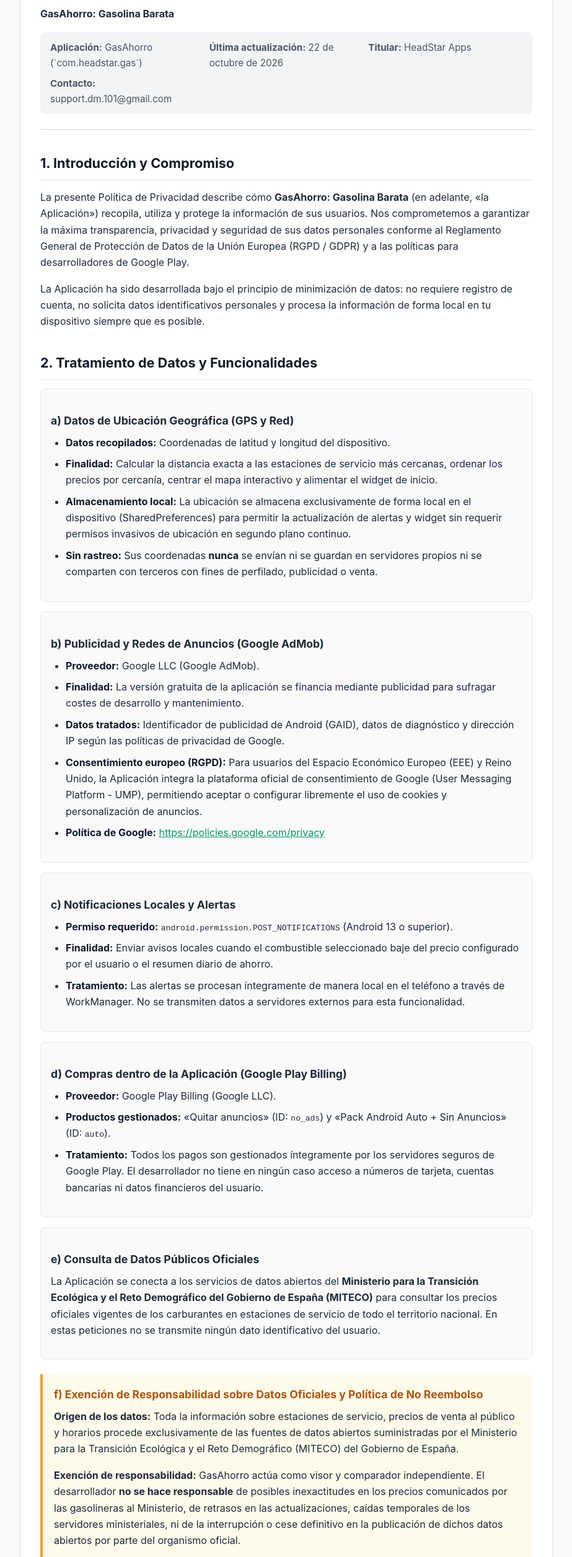
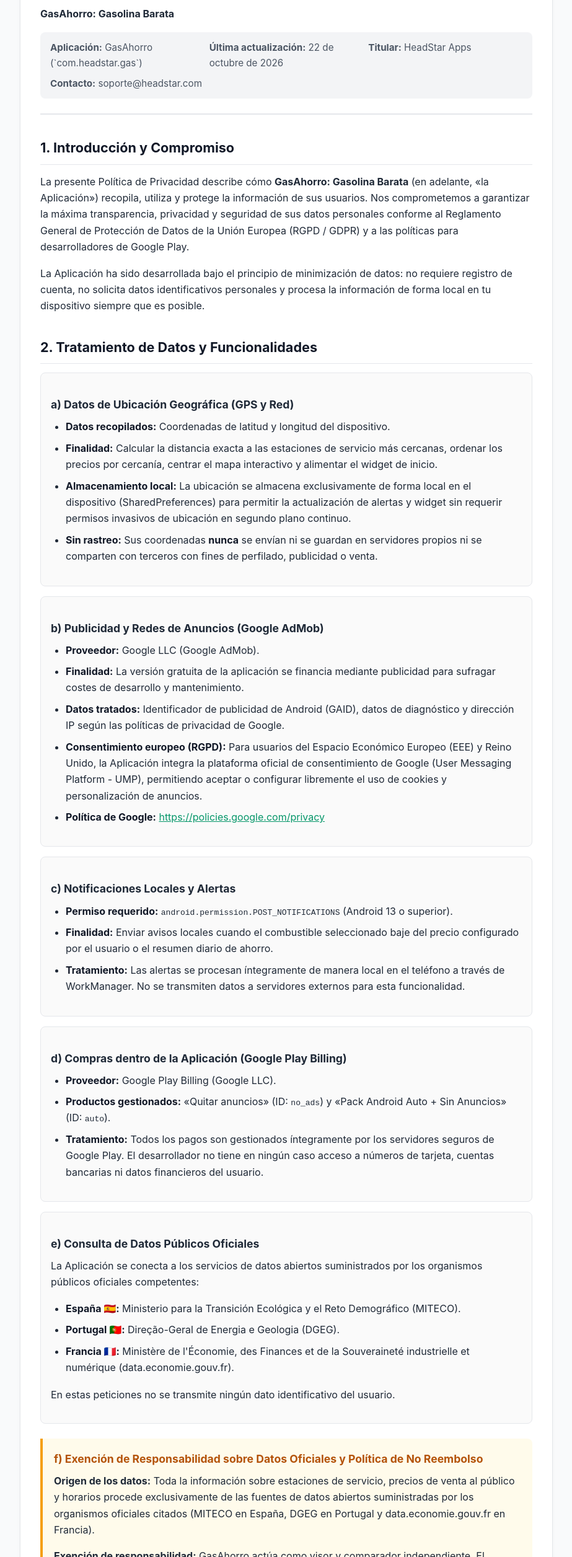
Before and after one commit to headstar101/GasAhorro, a plain HTML site: page index.html in a window 1280 px wide. Shown: the part 150-2662 px from the top of the page at 62% size, without its empty margins (178-1101 px from the left). Drawn offline with Linux system fonts and the light colour scheme.

Commit message:
Add files via upload

```diff
--- a/index.html
+++ b/index.html
@@ -181,7 +181,7 @@
             <div><strong>Aplicación:</strong> GasAhorro (`com.headstar.gas`)</div>
             <div><strong>Última actualización:</strong> 22 de octubre de 2026</div>
             <div><strong>Titular:</strong> HeadStar Apps</div>
-            <div><strong>Contacto:</strong> support.dm.101@gmail.com</div>
+            <div><strong>Contacto:</strong> soporte@headstar.com</div>
         </div>
     </header>
 
@@ -240,7 +240,15 @@
         <div class="card-feature">
             <h3>e) Consulta de Datos Públicos Oficiales</h3>
             <p>
-                La Aplicación se conecta a los servicios de datos abiertos del <strong>Ministerio para la Transición Ecológica y el Reto Demográfico del Gobierno de España (MITECO)</strong> para consultar los precios oficiales vigentes de los carburantes en estaciones de servicio de todo el territorio nacional. En estas peticiones no se transmite ningún dato identificativo del usuario.
+                La Aplicación se conecta a los servicios de datos abiertos suministrados por los organismos públicos oficiales competentes:
+            </p>
+            <ul>
+                <li><strong>España 🇪🇸:</strong> Ministerio para la Transición Ecológica y el Reto Demográfico (MITECO).</li>
+                <li><strong>Portugal 🇵🇹:</strong> Direção-Geral de Energia e Geologia (DGEG).</li>
+                <li><strong>Francia 🇫🇷:</strong> Ministère de l'Économie, des Finances et de la Souveraineté industrielle et numérique (data.economie.gouv.fr).</li>
+            </ul>
+            <p>
+                En estas peticiones no se transmite ningún dato identificativo del usuario.
             </p>
         </div>
 
@@ -248,13 +256,13 @@
         <div class="alert-box">
             <h3>f) Exención de Responsabilidad sobre Datos Oficiales y Política de No Reembolso</h3>
             <p>
-                <strong>Origen de los datos:</strong> Toda la información sobre estaciones de servicio, precios de venta al público y horarios procede exclusivamente de las fuentes de datos abiertos suministradas por el Ministerio para la Transición Ecológica y el Reto Demográfico (MITECO) del Gobierno de España.
+                <strong>Origen de los datos:</strong> Toda la información sobre estaciones de servicio, precios de venta al público y horarios procede exclusivamente de las fuentes de datos abiertos suministradas por los organismos oficiales citados (MITECO en España, DGEG en Portugal y data.economie.gouv.fr en Francia).
             </p>
             <p>
-                <strong>Exención de responsabilidad:</strong> GasAhorro actúa como visor y comparador independiente. El desarrollador <strong>no se hace responsable</strong> de posibles inexactitudes en los precios comunicados por las gasolineras al Ministerio, de retrasos en las actualizaciones, caídas temporales de los servidores ministeriales, ni de la interrupción o cese definitivo en la publicación de dichos datos abiertos por parte del organismo oficial.
+                <strong>Exención de responsabilidad:</strong> GasAhorro actúa como visor y comparador independiente. El desarrollador <strong>no se hace responsable</strong> de posibles inexactitudes en los precios comunicados por las gasolineras a dichos organismos, de retrasos en las actualizaciones, caídas temporales de los servidores oficiales, ni de la interrupción o cese definitivo en la publicación de dichos datos abiertos por parte de las entidades públicas correspondientes.
             </p>
             <p>
-                <strong>Política de No Reembolso de Productos Únicos:</strong> Las compras de productos únicos dentro de la aplicación («Quitar anuncios» - ID: <code>no_ads</code> y «Pack Android Auto + Sin Anuncios» - ID: <code>auto</code>) son de pago único y definitivas. <strong>En ningún caso se devolverá el dinero ni se realizarán reembolsos</strong> si los servicios de datos del Ministerio fallan, sufren cortes, se suspenden o el organismo público deja de publicar la información de carburantes, al tratarse de causas de fuerza mayor externas y completamente ajenas a esta aplicación.
+                <strong>Política de No Reembolso de Productos Únicos:</strong> Las compras de productos únicos dentro de la aplicación («Quitar anuncios» - ID: <code>no_ads</code> y «Pack Android Auto + Sin Anuncios» - ID: <code>auto</code>) son de pago único y definitivas. <strong>En ningún caso se devolverá el dinero ni se realizarán reembolsos</strong> si los servicios de datos de cualquiera de los organismos públicos fallan, sufren cortes, se suspenden o dejan de publicar la información de carburantes, al tratarse de causas de fuerza mayor externas y completamente ajenas a esta aplicación.
             </p>
         </div>
     </section>
@@ -283,7 +291,7 @@
         <ul>
             <li><strong>Revocar permisos en cualquier momento:</strong> Puedes desactivar los permisos de ubicación o de notificaciones desde los Ajustes de tu teléfono (<em>Ajustes > Aplicaciones > GasAhorro > Permisos</em>).</li>
             <li><strong>Modificar tus preferencias de privacidad publicitaria:</strong> Puedes restablecer tu identificador publicitario desde los Ajustes de Google de tu terminal o a través del formulario de opciones de consentimiento en la aplicación.</li>
-            <li><strong>Atención al usuario:</strong> Para cualquier consulta relacionada con la privacidad o los términos de la aplicación, puedes escribir a: <a href="mailto:support.dm.101@gmail.com">support.dm.101@gmail.com</a>.</li>
+            <li><strong>Atención al usuario:</strong> Para cualquier consulta relacionada con la privacidad o los términos de la aplicación, puedes escribir a: <a href="mailto:soporte@headstar.com">soporte@headstar.com</a>.</li>
         </ul>
     </section>
 
```
